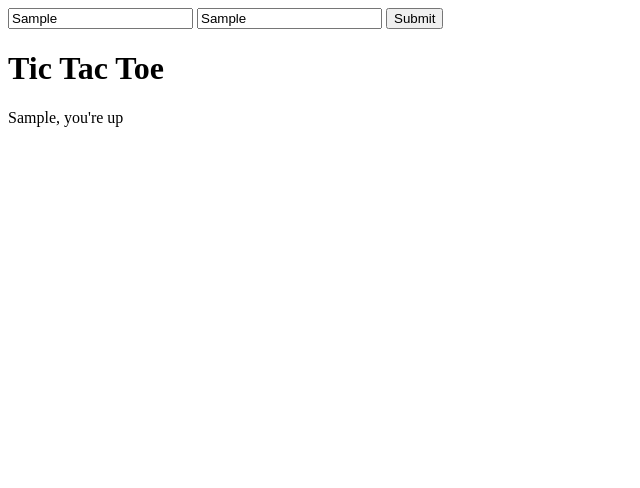
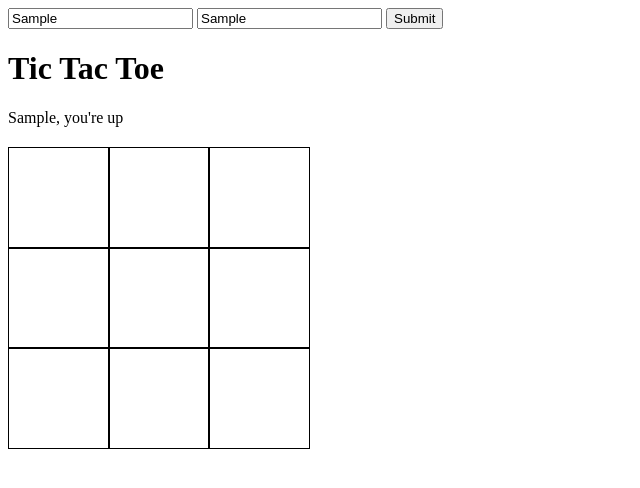
Before and after one commit to acciojob/tictactoe-Sameer-Shahzada, a website: page main.html in a window 1280 px wide. Both pictures are taken after typing "Sample", "Sample" into the empty fields and a click on the button "Submit". Shown: the whole page, without its empty margins (0-640 px from the left). Drawn offline with Linux system fonts and the light colour scheme.

Commit message:
created a submission

```diff
--- a/script.js
+++ b/script.js
@@ -3,6 +3,9 @@ const submitBtn = document.getElementById("submit");
 submitBtn.addEventListener("click", () => {
     const player1 = document.getElementById("player1").value;
     const player2 = document.getElementById("player2").value;
+
+    // Prevent duplicate board creation
+    if (document.getElementById("board")) return;
 
     const message = document.createElement("div");
     message.className = "message";
@@ -11,20 +14,40 @@ submitBtn.addEventListener("click", () => {
     const board = document.createElement("div");
     board.id = "board";
 
+    // Make board visible
+    board.style.display = "grid";
+    board.style.gridTemplateColumns = "repeat(3, 100px)";
+    board.style.gridTemplateRows = "repeat(3, 100px)";
+    board.style.marginTop = "20px";
+
     document.body.appendChild(message);
     document.body.appendChild(board);
 
     let currentPlayer = "x";
     let currentName = player1;
+    let gameOver = false;
 
     const state = Array(9).fill("");
 
     for (let i = 1; i <= 9; i++) {
         const cell = document.createElement("div");
+
         cell.id = i;
+
+        // Important for Cypress visibility
+        cell.style.width = "100px";
+        cell.style.height = "100px";
+        cell.style.border = "1px solid black";
+        cell.style.display = "flex";
+        cell.style.justifyContent = "center";
+        cell.style.alignItems = "center";
+        cell.style.fontSize = "40px";
+        cell.style.cursor = "pointer";
+
         board.appendChild(cell);
 
         cell.addEventListener("click", () => {
+            if (gameOver) return;
             if (state[i - 1] !== "") return;
 
             state[i - 1] = currentPlayer;
@@ -33,6 +56,7 @@ submitBtn.addEventListener("click", () => {
             if (checkWinner(state, currentPlayer)) {
                 message.textContent =
                     `${currentName} congratulations you won!`;
+                gameOver = true;
                 return;
             }
 
@@ -51,9 +75,14 @@ submitBtn.addEventListener("click", () => {
 
 function checkWinner(board, player) {
     const wins = [
-        [0,1,2],[3,4,5],[6,7,8],
-        [0,3,6],[1,4,7],[2,5,8],
-        [0,4,8],[2,4,6]
+        [0, 1, 2],
+        [3, 4, 5],
+        [6, 7, 8],
+        [0, 3, 6],
+        [1, 4, 7],
+        [2, 5, 8],
+        [0, 4, 8],
+        [2, 4, 6]
     ];
 
     return wins.some(combo =>
--- a/styles.css
+++ b/styles.css
@@ -1 +1,18 @@
 /*  your css code here. If applicable */
+#board{
+    display:grid;
+    grid-template-columns:repeat(3,100px);
+    grid-template-rows:repeat(3,100px);
+    gap:0;
+}
+
+#board div{
+    width:100px;
+    height:100px;
+    border:1px solid black;
+    display:flex;
+    justify-content:center;
+    align-items:center;
+    font-size:40px;
+    cursor:pointer;
+}
```
